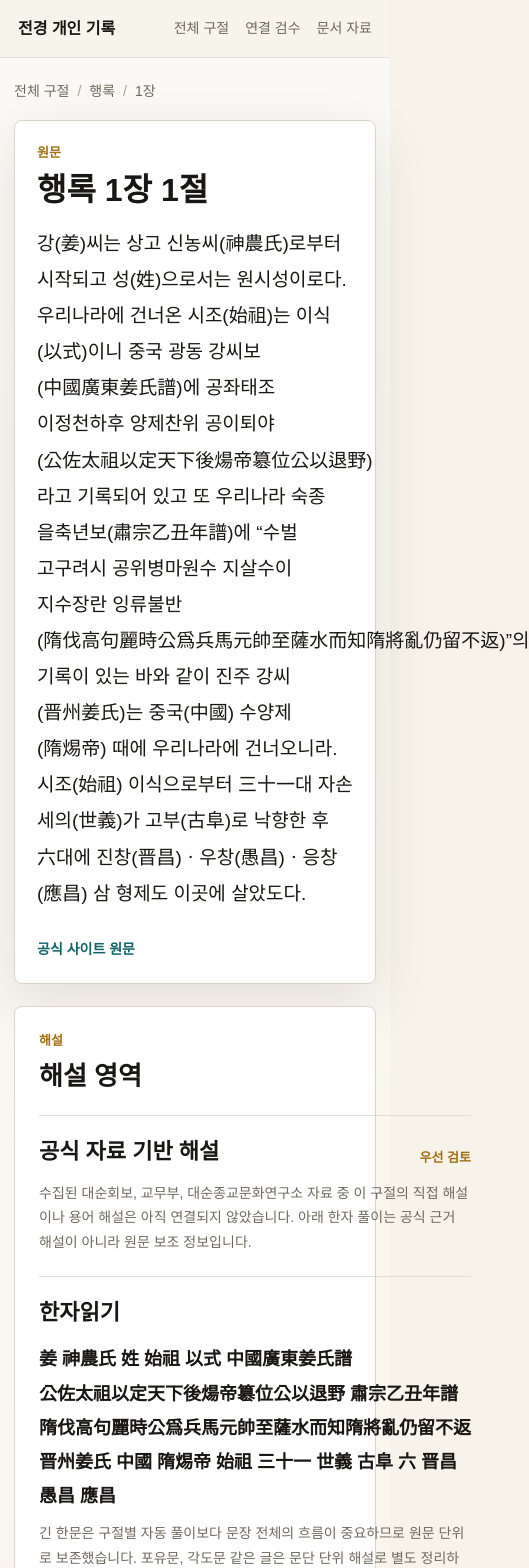
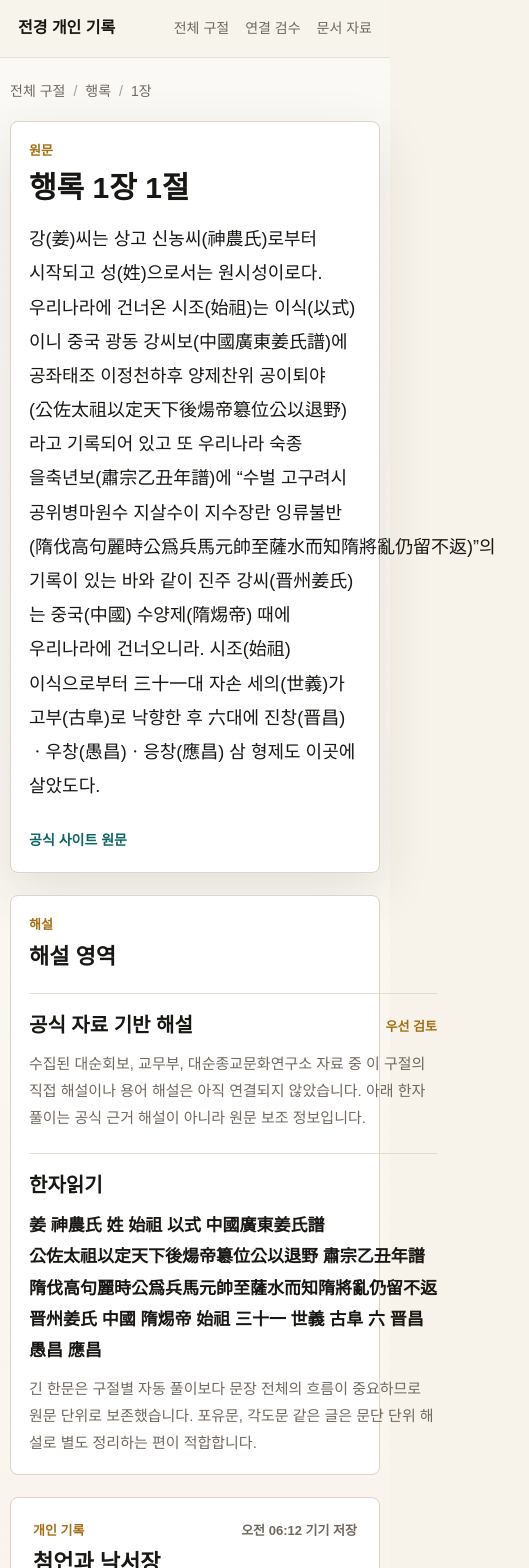
Before and after one commit to lsk7209/daeson-wiki, a Next.js app: page /verses/haengrok-1-1 in a window 390 px wide. Shown: the top 1568 px of the page, 529 px wide, since content can reach past the window. Built offline with nearby package versions, Linux system fonts and the light colour scheme.

Commit message:
Improve verse readability and source layout

```diff
--- a/app/globals.css
+++ b/app/globals.css
@@ -33,7 +33,8 @@ body {
     "Apple SD Gothic Neo",
     "Malgun Gothic",
     sans-serif;
-  line-height: 1.6;
+  font-size: 16px;
+  line-height: 1.65;
 }
 
 a {
@@ -122,21 +123,22 @@ p {
 
 h1 {
   margin-bottom: 16px;
-  font-size: clamp(30px, 4vw, 48px);
+  font-size: 46px;
   line-height: 1.18;
   letter-spacing: 0;
 }
 
 h2 {
   margin-bottom: 10px;
-  font-size: 26px;
+  font-size: 28px;
   line-height: 1.25;
   letter-spacing: 0;
 }
 
 h3 {
   margin-bottom: 16px;
-  font-size: 22px;
+  font-size: 21px;
+  line-height: 1.3;
   letter-spacing: 0;
 }
 
@@ -548,8 +550,8 @@ li p {
 
 .verse-text {
   margin-bottom: 24px;
-  font-size: 22px;
-  line-height: 1.9;
+  font-size: 21px;
+  line-height: 1.95;
   word-break: keep-all;
 }
 
@@ -627,8 +629,8 @@ li p {
 .source-commentary-empty {
   margin-bottom: 0;
   color: var(--muted);
-  font-size: 14px;
-  line-height: 1.75;
+  font-size: 15px;
+  line-height: 1.8;
 }
 
 .hanja-section h3 {
@@ -656,8 +658,8 @@ li p {
 .hanja-long-note {
   margin-bottom: 0;
   color: var(--muted);
-  font-size: 14px;
-  line-height: 1.75;
+  font-size: 15px;
+  line-height: 1.8;
 }
 
 .hanja-heading {
@@ -713,7 +715,8 @@ li p {
 .hanja-list dd {
   margin: 0;
   color: var(--muted);
-  font-size: 14px;
+  font-size: 15px;
+  line-height: 1.75;
 }
 
 .related-sources {
@@ -771,7 +774,8 @@ li p {
 .related-source-row p {
   margin-bottom: 0;
   color: var(--muted);
-  font-size: 14px;
+  font-size: 15px;
+  line-height: 1.75;
 }
 
 .note-panel {
@@ -825,6 +829,8 @@ li p {
   padding: 14px;
   color: var(--text);
   background: #fffdf9;
+  font-size: 16px;
+  line-height: 1.65;
 }
 
 .note-field textarea:focus {
@@ -918,11 +924,49 @@ li p {
   }
 
   h1 {
-    font-size: 32px;
+    font-size: 34px;
+    line-height: 1.22;
+  }
+
+  h2 {
+    font-size: 24px;
+  }
+
+  h3 {
+    font-size: 20px;
   }
 
   .verse-text {
     font-size: 19px;
+    line-height: 1.9;
+  }
+
+  .source-commentary-row strong,
+  .related-source-row strong,
+  .hanja-list-title {
+    font-size: 16px;
+  }
+
+  .source-commentary-row p,
+  .source-commentary-empty,
+  .related-source-row p,
+  .hanja-long-note,
+  .hanja-list dd {
+    font-size: 15px;
+  }
+
+  .hanja-original-text,
+  .hanja-reading-text {
+    font-size: 17px;
+    line-height: 1.85;
+  }
+
+  .hanja-list dt span {
+    font-size: 18px;
+  }
+
+  .hanja-list dt strong {
+    font-size: 14px;
   }
 
   .verse-nav {
@@ -933,3 +977,29 @@ li p {
     max-width: none;
   }
 }
+
+@media (max-width: 420px) {
+  .page-shell {
+    width: min(100% - 20px, 1120px);
+  }
+
+  .daily-panel,
+  .verse-detail,
+  .commentary-panel,
+  .related-sources,
+  .note-field {
+    padding: 18px;
+  }
+
+  h1 {
+    font-size: 30px;
+  }
+
+  h2 {
+    font-size: 22px;
+  }
+
+  .verse-text {
+    font-size: 18px;
+  }
+}
--- a/app/verses/[id]/page.tsx
+++ b/app/verses/[id]/page.tsx
@@ -55,6 +55,12 @@ export default async function VersePage({ params }: VersePageProps) {
   const relatedSources = getSourceLinksForVerse(verse.id);
   const officialCommentarySources = relatedSources.filter(
     isOfficialCommentarySource,
+  );
+  const officialCommentarySourceIds = new Set(
+    officialCommentarySources.map((sourceLink) => sourceLink.id),
+  );
+  const supplementalSources = relatedSources.filter(
+    (sourceLink) => !officialCommentarySourceIds.has(sourceLink.id),
   );
   const hanjaAnnotations = hasHanja(verse.text)
     ? getHanjaAnnotations(verse.text)
@@ -155,17 +161,17 @@ export default async function VersePage({ params }: VersePageProps) {
 
       </section>
 
-      {relatedSources.length > 0 ? (
+      {supplementalSources.length > 0 ? (
         <section className="related-sources">
           <div className="related-sources-heading">
             <div>
               <p className="eyebrow">연결 자료</p>
               <h2>공식/관련 자료</h2>
             </div>
-            <span>{relatedSources.length}건</span>
+            <span>{supplementalSources.length}건</span>
           </div>
           <div className="related-source-list">
-            {relatedSources.map((sourceLink) => (
+            {supplementalSources.map((sourceLink) => (
               <div className="related-source-row" key={sourceLink.id}>
                 <a href={sourceLink.document.url} rel="noreferrer">
                   <strong>{sourceLink.document.title}</strong>
```
